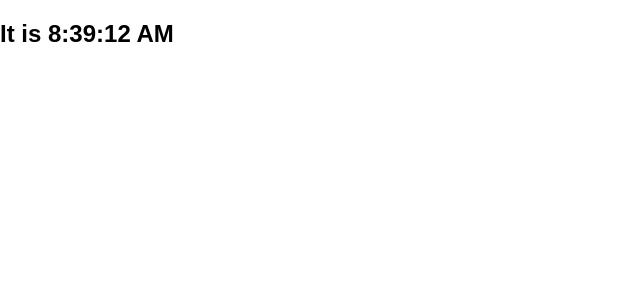
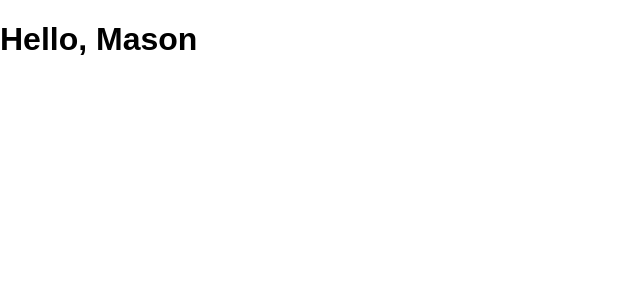
Before and after one commit to hoangbits/try-react, a React (Create React App) app: page / in a window 1280 px wide. Shown: the top 300 px of the page, without its empty margins (0-640 px from the left). Built offline with nearby package versions, Linux system fonts and the light colour scheme.

Commit message:
rendering a component,elements can also represent user-defined components

```diff
--- a/src/index.js
+++ b/src/index.js
@@ -4,10 +4,12 @@ import './index.css';
 // import App from './App';
 import registerServiceWorker from './registerServiceWorker';
 
-function tick() {
-    const element = <h2>It is {new Date().toLocaleTimeString()}</h2>;
-    ReactDOM.render(element, document.getElementById('root'));
+function SayHi(props) {
+    return <h1>Hello, {props.name}</h1>;
 }
+const element = <SayHi name="Mason" />
+ReactDOM.render(element, document.getElementById('root'));
 
-setInterval(tick, 1000);
+
+
 registerServiceWorker();
```
